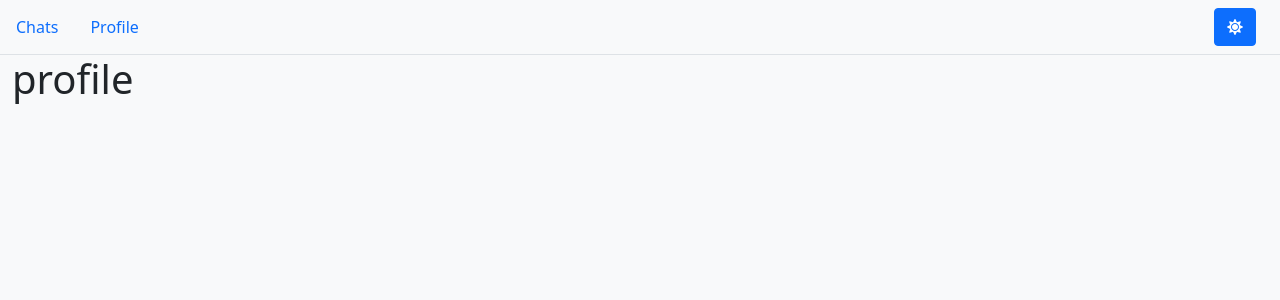
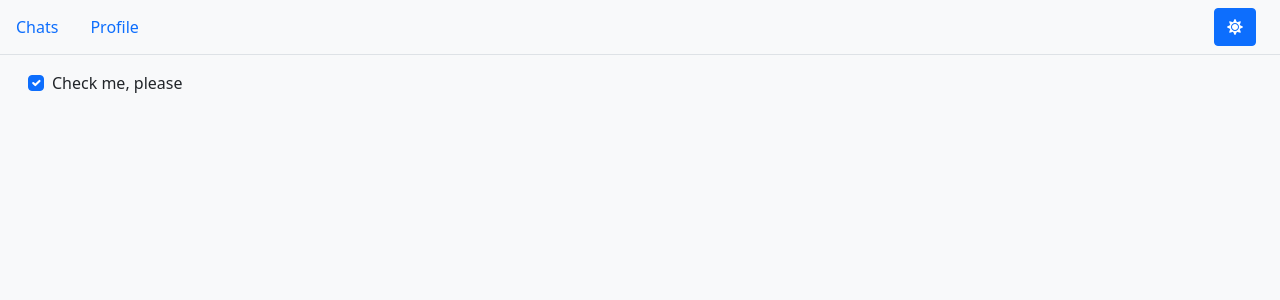
Before and after one commit to sokoliao/gb-react, a React (Create React App) app: page /profile in a window 1280 px wide. Shown: the top 300 px of the page. Built offline with nearby package versions, Linux system fonts and the light colour scheme.

Commit message:
add checkbox state to redux

```diff
--- a/package.json
+++ b/package.json
@@ -6,6 +6,7 @@
     "@fortawesome/fontawesome-svg-core": "^1.2.36",
     "@fortawesome/free-solid-svg-icons": "^5.15.4",
     "@fortawesome/react-fontawesome": "^0.1.16",
+    "@reduxjs/toolkit": "^1.6.2",
     "@testing-library/jest-dom": "^5.15.1",
     "@testing-library/react": "^11.2.7",
     "@testing-library/user-event": "^12.8.3",
@@ -20,8 +21,10 @@
     "react": "^17.0.2",
     "react-bootstrap": "^2.0.3",
     "react-dom": "^17.0.2",
+    "react-redux": "^7.2.6",
     "react-router-dom": "^6.0.2",
     "react-scripts": "4.0.3",
+    "redux": "^4.1.2",
     "typescript": "^4.5.2",
     "uuid": "^8.3.2",
     "web-vitals": "^1.1.2"
--- a/src/App.tsx
+++ b/src/App.tsx
@@ -13,6 +13,9 @@ import { Layout } from "./components/layout/layout.component";
 import { ChatsLayoutComponent } from "./components/chats-layout/chats-layout.component";
 import { AppState } from "./hooks/app-state/app-state";
 import { useAppState } from "./hooks/app-state/use-app-state.hook";
+import { ProfileComponent } from "./components/profile/profile.component";
+import { store } from "./store/store";
+import { Provider } from "react-redux";
 
 export const ColorThemeContext =
   React.createContext<ColorTheme>(defaultColorTheme);
@@ -30,6 +33,7 @@ const App: React.FC<{}> = () => {
   return (
     <BrowserRouter>
       <AppStateContext.Provider value={appState}>
+        <Provider store={store}>
           <ColorThemeContext.Provider value={colorTheme}>
             <Routes>
               <Route
@@ -47,11 +51,12 @@ const App: React.FC<{}> = () => {
                     }
                   ></Route>
                 </Route>
-              <Route path="profile" element={<h1>profile</h1>}></Route>
+                <Route path="profile" element={<ProfileComponent />}></Route>
               </Route>
               <Route path="*" element={<h1>404</h1>}></Route>
             </Routes>
           </ColorThemeContext.Provider>
+        </Provider>
       </AppStateContext.Provider>
     </BrowserRouter>
   );
--- /dev/null
+++ b/src/components/profile/profile.component.tsx
@@ -0,0 +1,25 @@
+import React from "react";
+import { Form } from "react-bootstrap";
+import { useDispatch, useSelector } from "react-redux";
+import { toggleCheckBox } from "../../store/profile/profileSlice";
+import { AppDispatch, RootState } from "../../store/store";
+
+export const ProfileComponent: React.FC<{}> = () => {
+  const dispatch = useDispatch<AppDispatch>();
+  const isChecked = useSelector((state: RootState) => state.profile.isChecked);
+  const handleCheck = (e: React.ChangeEvent<HTMLInputElement>) => {
+    dispatch(toggleCheckBox());
+  };
+  return (
+    <Form>
+      <Form.Group className="m-3" controlId="isCheckedCheckbox">
+        <Form.Check
+          type="checkbox"
+          label="Check me, please"
+          onChange={handleCheck}
+          checked={isChecked}
+        />
+      </Form.Group>
+    </Form>
+  );
+};
--- /dev/null
+++ b/src/store/profile/profileSlice.ts
@@ -0,0 +1,21 @@
+import { createSlice } from "@reduxjs/toolkit";
+
+export interface ProfileState {
+  isChecked: boolean;
+}
+
+const initialState: ProfileState = {
+  isChecked: true
+};
+
+export const profileSlice = createSlice({
+  name: "profile",
+  initialState,
+  reducers: {
+    toggleCheckBox: (state) => {
+      state.isChecked = !state.isChecked;
+    },
+  }
+});
+
+export const { toggleCheckBox } = profileSlice.actions;
--- /dev/null
+++ b/src/store/store.ts
@@ -0,0 +1,10 @@
+import { configureStore } from "@reduxjs/toolkit";
+import { profileSlice } from "./profile/profileSlice";
+
+export const store = configureStore({
+  reducer: {
+    profile: profileSlice.reducer,
+  },
+});
+export type AppDispatch = typeof store.dispatch;
+export type RootState = ReturnType<typeof store.getState>;
```
Also changed, not shown: 1 other file (tests, documents, lock files or other folders). Lines whose indentation alone changed are shown as unchanged.
